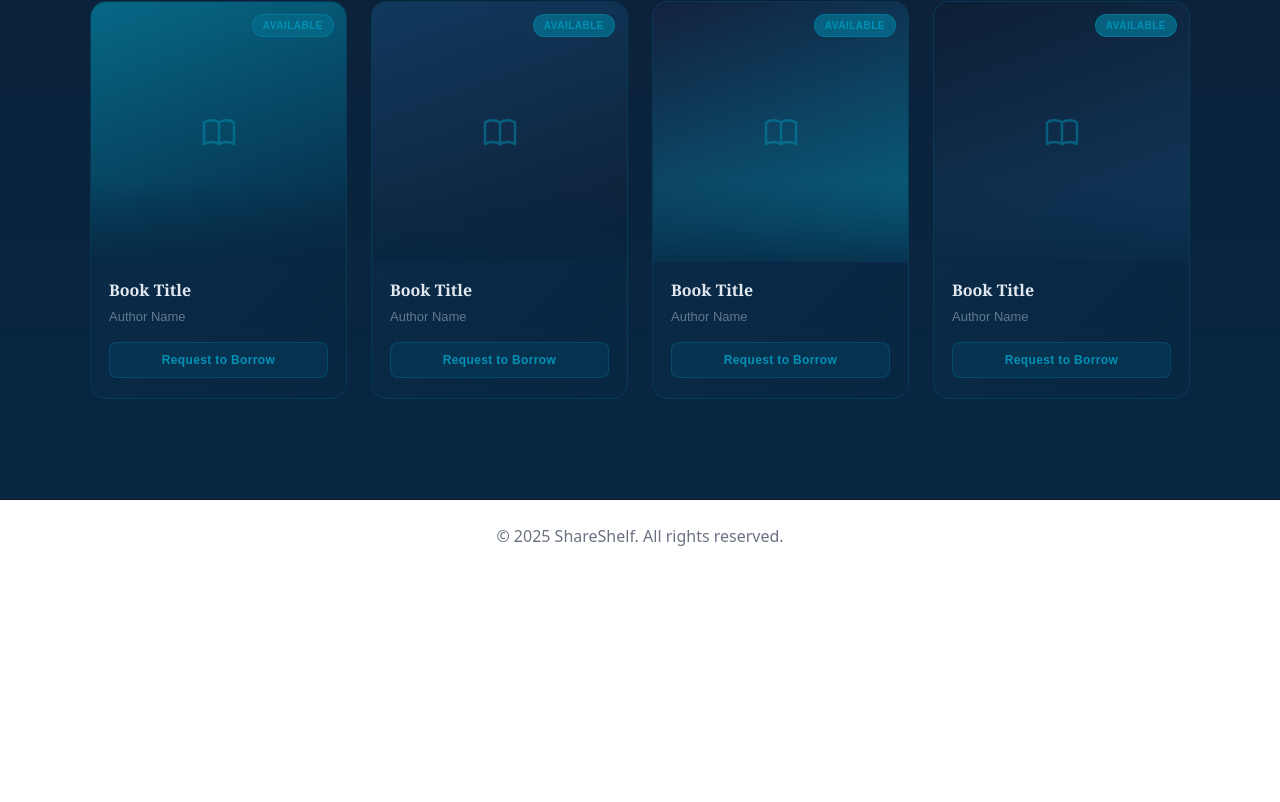
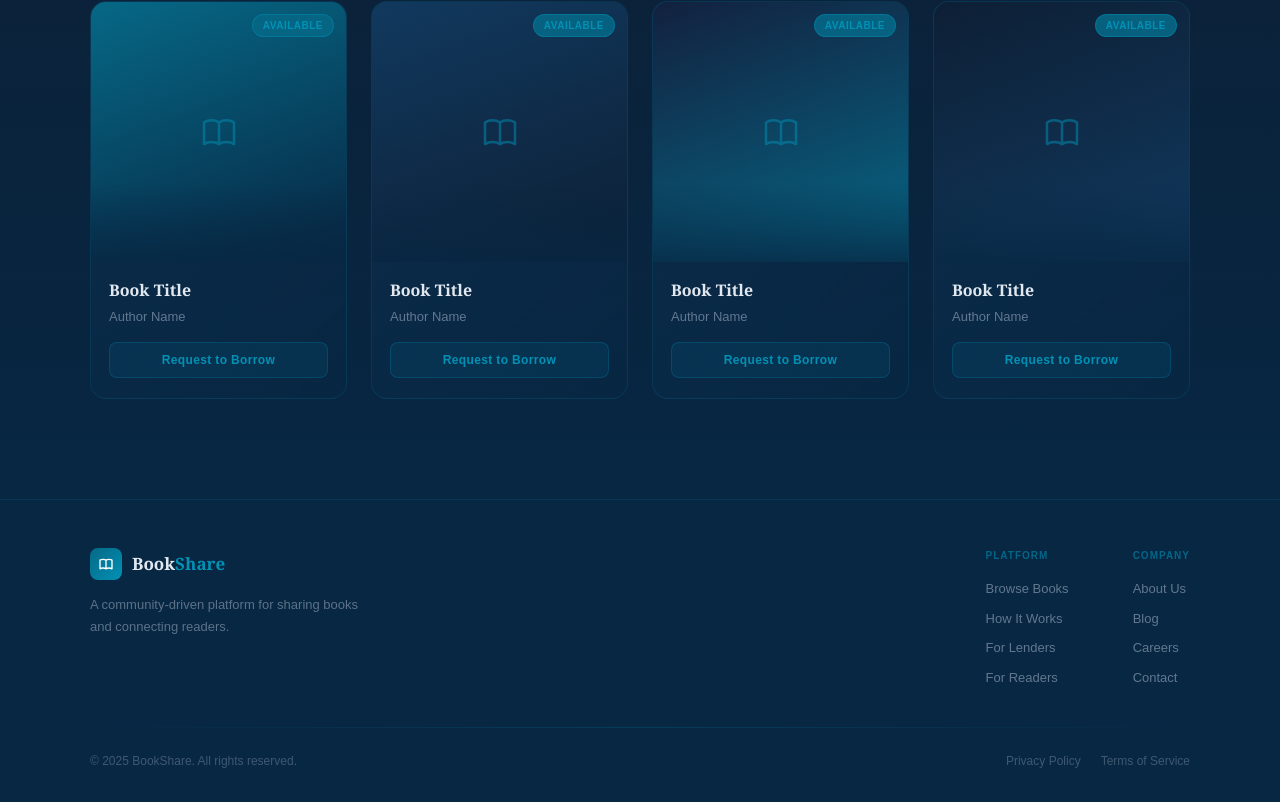
Before and after one commit to KeniKT/BookShare, a React (Vite) app: page / in a window 1280 px wide. Shown: the part 1076-1878 px from the top of the page. Before the commit the page ends 1648 px from the top, so only its background shows below. Built offline with nearby package versions, Linux system fonts and the light colour scheme; no server answers.

Commit message:
footer update

```diff
--- a/src/pages/landingPage/Components/Footer.tsx
+++ b/src/pages/landingPage/Components/Footer.tsx
@@ -1,8 +1,157 @@
+// src/pages/landingPage/Components/Footer.tsx
+import React from "react";
 
 const Footer = () => {
+  const year = new Date().getFullYear();
+
   return (
-    <footer className="bg-white text-center py-6 border-t">
-      <p className="text-gray-500">&copy; 2025 ShareShelf. All rights reserved.</p>
+    <footer
+      style={{
+        background: "#072743",
+        borderTop: "1px solid rgba(2, 145, 181, 0.15)",
+        padding: "48px 40px 32px",
+        fontFamily: "'DM Sans', sans-serif",
+      }}
+    >
+      <div style={{ maxWidth: "1100px", margin: "0 auto" }}>
+        {/* Top row */}
+        <div style={{
+          display: "flex",
+          justifyContent: "space-between",
+          alignItems: "flex-start",
+          flexWrap: "wrap",
+          gap: "32px",
+          marginBottom: "40px",
+        }}>
+          {/* Brand */}
+          <div style={{ maxWidth: "280px" }}>
+            <div style={{
+              display: "flex",
+              alignItems: "center",
+              gap: "10px",
+              marginBottom: "14px",
+            }}>
+              <div style={{
+                width: "32px",
+                height: "32px",
+                background: "linear-gradient(135deg, #066886, #0291B5)",
+                borderRadius: "8px",
+                display: "flex",
+                alignItems: "center",
+                justifyContent: "center",
+              }}>
+                <svg width="16" height="16" fill="none" stroke="white" viewBox="0 0 24 24">
+                  <path strokeLinecap="round" strokeLinejoin="round" strokeWidth="2"
+                    d="M12 6.253v13m0-13C10.832 5.477 9.246 5 7.5 5S4.168 5.477 3 6.253v13C4.168 18.477 5.754 18 7.5 18s3.332.477 4.5 1.253m0-13C13.168 5.477 14.754 5 16.5 5c1.747 0 3.332.477 4.5 1.253v13C19.832 18.477 18.247 18 16.5 18c-1.746 0-3.332.477-4.5 1.253" />
+                </svg>
+              </div>
+              <span style={{
+                fontFamily: "'Playfair Display', Georgia, serif",
+                fontWeight: 700,
+                fontSize: "17px",
+                color: "#e2e8f0",
+              }}>
+                Book<span style={{ color: "#0291B5" }}>Share</span>
+              </span>
+            </div>
+            <p style={{
+              color: "rgba(148, 163, 184, 0.6)",
+              fontSize: "13px",
+              lineHeight: 1.7,
+              margin: 0,
+            }}>
+              A community-driven platform for sharing books and connecting readers.
+            </p>
+          </div>
+
+          {/* Links */}
+          <div style={{ display: "flex", gap: "64px", flexWrap: "wrap" }}>
+            {[
+              {
+                heading: "Platform",
+                links: ["Browse Books", "How It Works", "For Lenders", "For Readers"],
+              },
+              {
+                heading: "Company",
+                links: ["About Us", "Blog", "Careers", "Contact"],
+              },
+            ].map((col) => (
+              <div key={col.heading}>
+                <div style={{
+                  fontSize: "10px",
+                  fontWeight: 700,
+                  color: "rgba(2, 145, 181, 0.6)",
+                  letterSpacing: "0.1em",
+                  textTransform: "uppercase",
+                  marginBottom: "16px",
+                }}>
+                  {col.heading}
+                </div>
+                <div style={{ display: "flex", flexDirection: "column", gap: "10px" }}>
+                  {col.links.map((link) => (
+                    <a
+                      key={link}
+                      href="#"
+                      style={{
+                        color: "rgba(148, 163, 184, 0.65)",
+                        fontSize: "13px",
+                        textDecoration: "none",
+                        transition: "color 0.2s",
+                      }}
+                      onMouseEnter={e => (e.currentTarget.style.color = "#0291B5")}
+                      onMouseLeave={e => (e.currentTarget.style.color = "rgba(148, 163, 184, 0.65)")}
+                    >
+                      {link}
+                    </a>
+                  ))}
+                </div>
+              </div>
+            ))}
+          </div>
+        </div>
+
+        {/* Divider */}
+        <div style={{
+          height: "1px",
+          background: "linear-gradient(90deg, transparent, rgba(2, 145, 181, 0.2), transparent)",
+          marginBottom: "24px",
+        }} />
+
+        {/* Bottom row */}
+        <div style={{
+          display: "flex",
+          justifyContent: "space-between",
+          alignItems: "center",
+          flexWrap: "wrap",
+          gap: "12px",
+        }}>
+          <p style={{
+            color: "rgba(148, 163, 184, 0.4)",
+            fontSize: "12px",
+            margin: 0,
+          }}>
+            © {year} BookShare. All rights reserved.
+          </p>
+          <div style={{ display: "flex", gap: "20px" }}>
+            {["Privacy Policy", "Terms of Service"].map((item) => (
+              <a
+                key={item}
+                href="#"
+                style={{
+                  color: "rgba(148, 163, 184, 0.4)",
+                  fontSize: "12px",
+                  textDecoration: "none",
+                  transition: "color 0.2s",
+                }}
+                onMouseEnter={e => (e.currentTarget.style.color = "rgba(2, 145, 181, 0.7)")}
+                onMouseLeave={e => (e.currentTarget.style.color = "rgba(148, 163, 184, 0.4)")}
+              >
+                {item}
+              </a>
+            ))}
+          </div>
+        </div>
+      </div>
     </footer>
   );
 };
```
